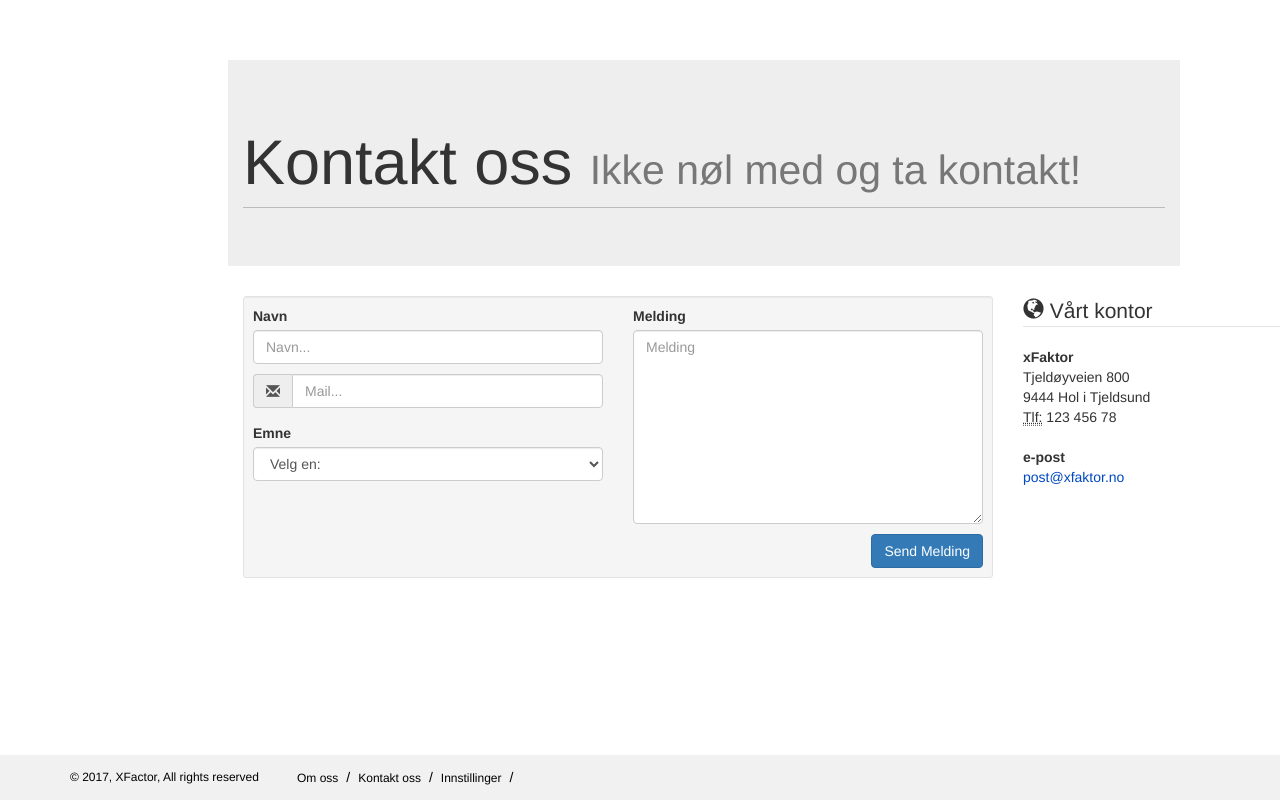
After one commit to AMSteffensen/Webutvikling2017, a Django app: template apps/front_page/templates/static_pages/contact.html in a window 1280 px wide. The commit adds this page. Run offline with Django 3.2, Linux system fonts and the light colour scheme; the template is opened without the code that fills it, so the values that code supplies are empty; parts of the project's set-up code (start-up, migrations or seed data) failed here and were passed over; some libraries are stand-ins or nearby versions; some web fonts are replaced.

Commit message:
Add About and Contact us page

```diff
--- a/apps/front_page/templates/base.html
+++ b/apps/front_page/templates/base.html
@@ -250,8 +250,8 @@
           </div>
           <div class="col-md-6">
             <ul class="bottom_ul">
-              <li><a href="#">Om oss</a></li>
-              <li><a href="#">Kontakt oss</a></li>
+              <li><a href="/about">Om oss</a></li>
+              <li><a href="/contact">Kontakt oss</a></li>
               <li><a href="{% url 'user:user_settings' %}">Innstillinger</a></li>
             </ul>
           </div>
--- /dev/null
+++ b/apps/front_page/templates/static_pages/contact.html
@@ -0,0 +1,78 @@
+{% extends "base.html" %} {% block title %}Prosjekter{% endblock %} {% block content %} {% load staticfiles %}
+
+<div class="jumbotron jumbotron-sm">
+    <div class="container">
+        <div class="row">
+            <div class="col-sm-12 col-lg-12">
+                <h1 class="h1">
+                    Kontakt oss <small>Ikke nøl med og ta kontakt!</small></h1>
+            </div>
+        </div>
+    </div>
+</div>
+<div class="container">
+    <div class="row">
+        <div class="col-md-8">
+            <div class="well well-sm">
+                <form>
+                <div class="row">
+                    <div class="col-md-6">
+                        <div class="form-group">
+                            <label for="name">
+                                Navn</label>
+                            <input type="text" class="form-control" id="name" placeholder="Navn..." required="required" />
+                        </div>
+                        <div class="form-group">
+                            <label for="email"></label>
+                            <div class="input-group">
+                                <span class="input-group-addon"><span class="glyphicon glyphicon-envelope"></span>
+                                </span>
+                                <input type="email" class="form-control" id="email" placeholder="Mail..." required="required" /></div>
+                        </div>
+                        <div class="form-group">
+                            <label for="subject">
+                                Emne</label>
+                            <select id="subject" name="subject" class="form-control" required="required">
+                                <option value="na" selected="">Velg en:</option>
+                                <option value="service">Kundestøtte</option>
+                                <option value="suggestions">Tilbakemeldinger</option>
+                                <option value="product">Annet..</option>
+                            </select>
+                        </div>
+                    </div>
+                    <div class="col-md-6">
+                        <div class="form-group">
+                            <label for="name">
+                                Melding</label>
+                            <textarea name="message" id="message" class="form-control" rows="9" cols="25" required="required"
+                                placeholder="Melding"></textarea>
+                        </div>
+                    </div>
+                    <div class="col-md-12">
+                        <button type="submit" class="btn btn-primary pull-right" id="btnContactUs">
+                            Send Melding</button>
+                    </div>
+                </div>
+                </form>
+            </div>
+        </div>
+        <div class="col-md-4">
+            <form>
+            <legend><span class="glyphicon glyphicon-globe"></span> Vårt kontor</legend>
+            <address>
+                <strong>xFaktor<br></strong>
+                Tjeldøyveien 800<br>
+                9444 Hol i Tjeldsund<br>
+                <abbr title="Telefon">
+                    Tlf:</abbr>
+                123 456 78
+            </address>
+            <address>
+                <strong>e-post</strong><br>
+                <a href="mailto:#">post@xfaktor.no</a>
+            </address>
+            </form>
+        </div>
+    </div>
+</div>
+{% endblock %}
--- a/xfactor/urls.py
+++ b/xfactor/urls.py
@@ -29,6 +29,12 @@ urlpatterns = [
     # front page
     url(r'^$', dashboard),
 
+    # About
+    url(r'^about/', TemplateView.as_view(template_name='static_pages/about.html'),
+        name='about'),
+    # Contact us
+    url(r'^contact/', TemplateView.as_view(template_name='static_pages/contact.html'),
+        name='contact'),
     # Landing page index
     url(r'^landing/', TemplateView.as_view(template_name='static_pages/index.html'),
         name='home'),
```
Also changed, not shown: apps/front_page/templates/static_pages/about.html (added, +32 -0 lines).
